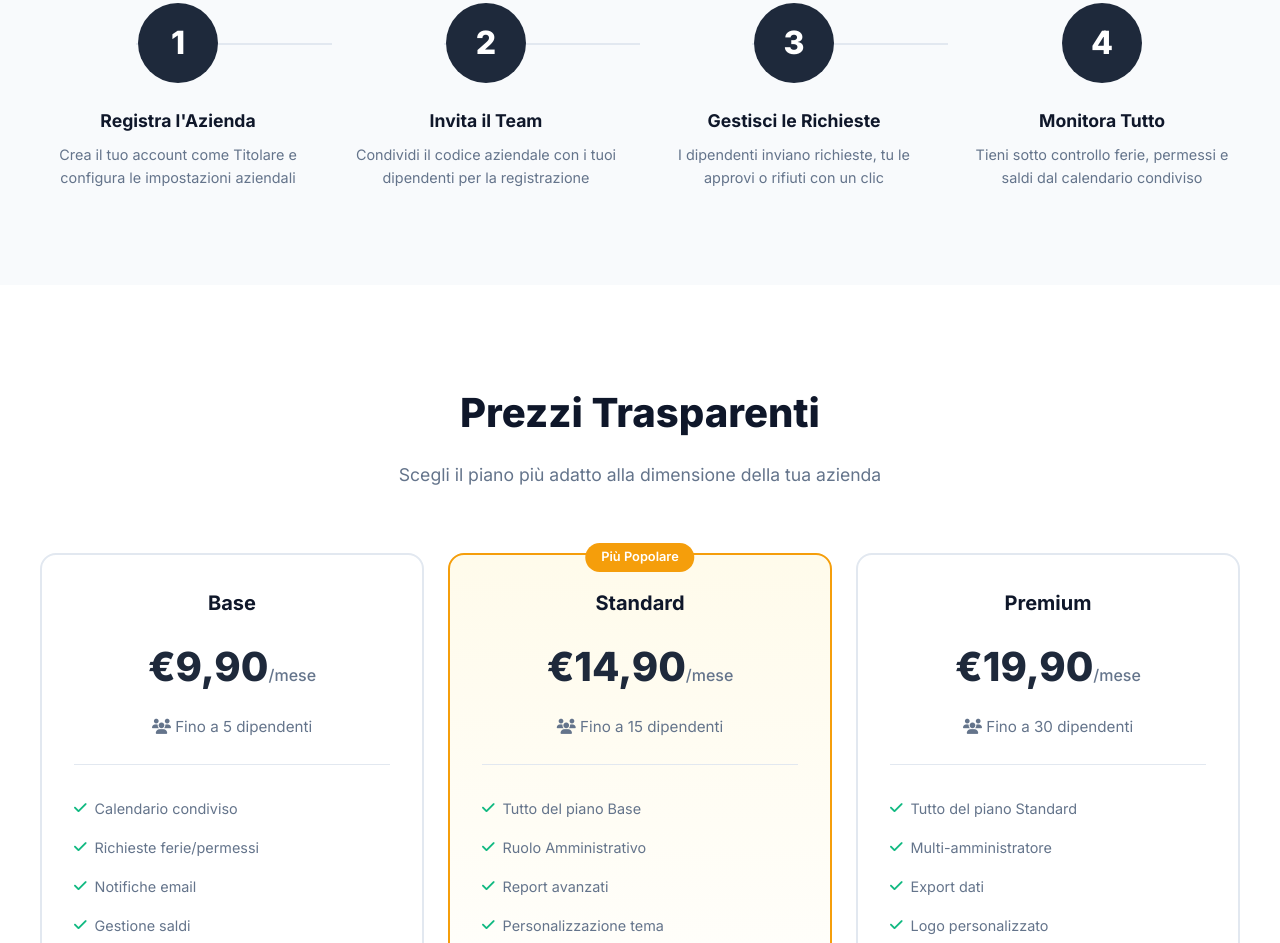
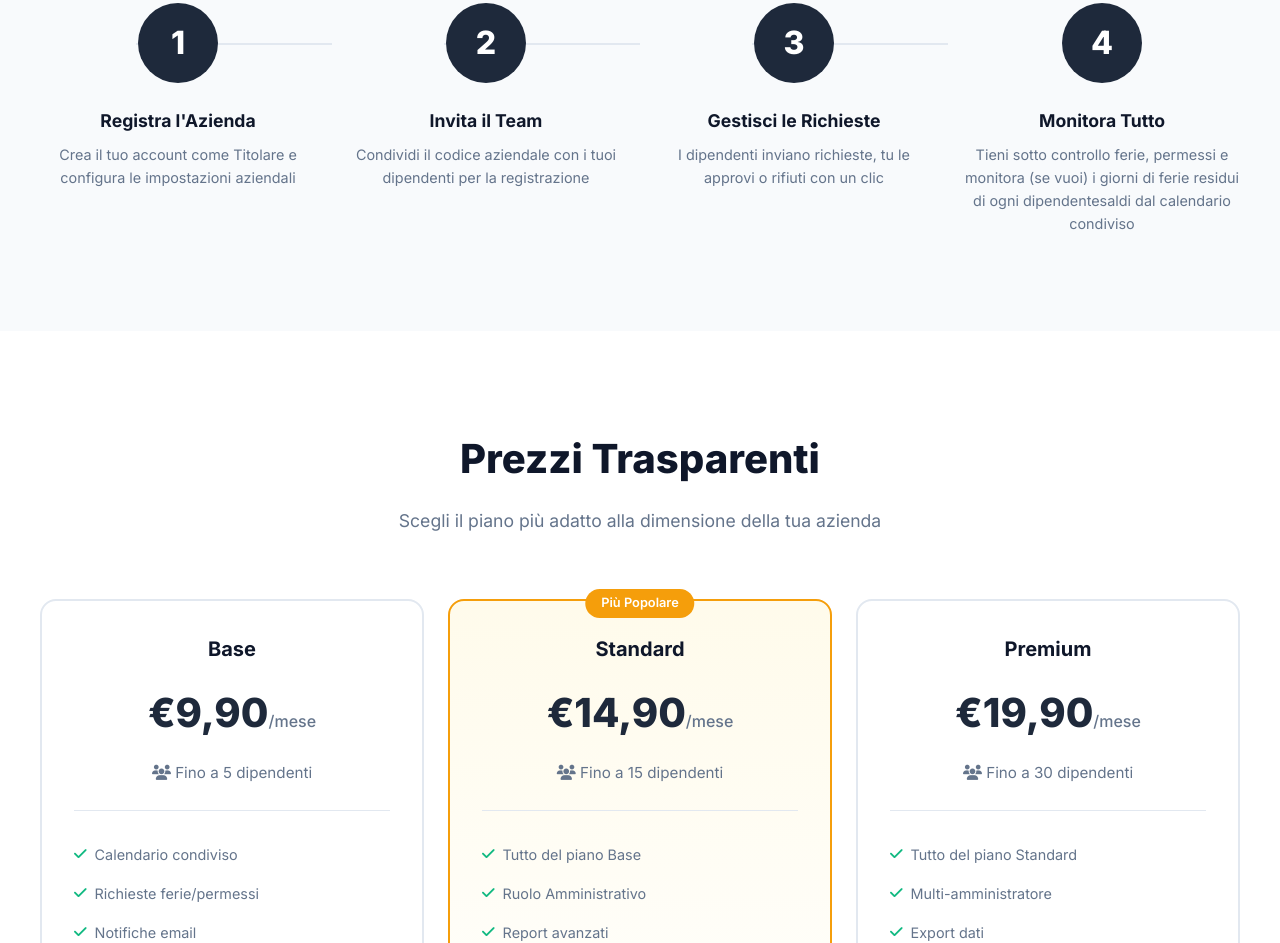
Before and after one commit to LuiCas60/Sito-ferie-e-Permessi, a plain HTML site: page index.html in a window 1280 px wide. Shown: the part 2316-3259 px from the top of the page. Drawn offline with Linux system fonts and the light colour scheme.

Commit message:
Revise monitoring description in index.html
Piccola modifica in homepage

```diff
--- a/index.html
+++ b/index.html
@@ -942,7 +942,7 @@
                 <div class="step">
                     <div class="step-number">4</div>
                     <h3>Monitora Tutto</h3>
-                    <p>Tieni sotto controllo ferie, permessi e saldi dal calendario condiviso</p>
+                    <p>Tieni sotto controllo ferie, permessi e monitora (se vuoi) i giorni di ferie residui di ogni dipendentesaldi dal calendario condiviso</p>
                 </div>
             </div>
         </div>
```
